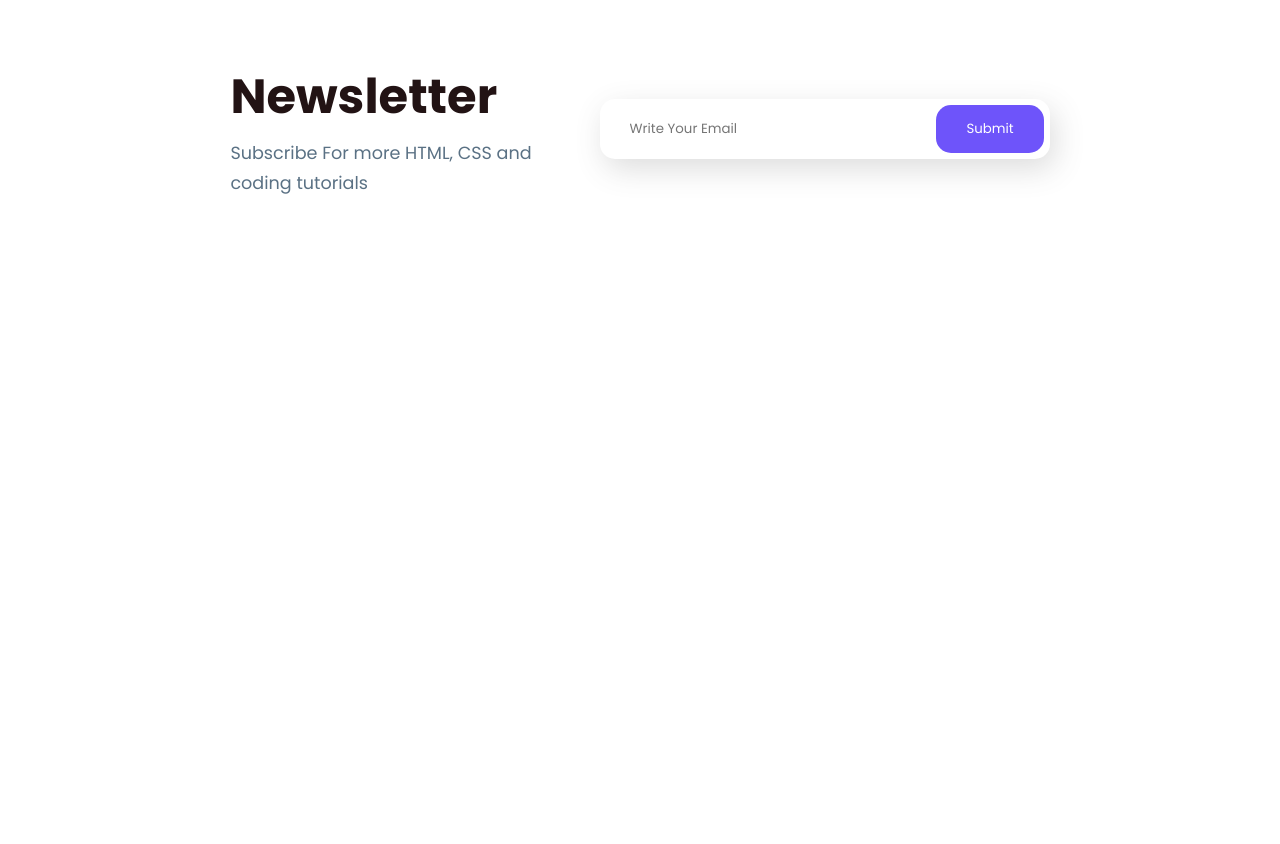
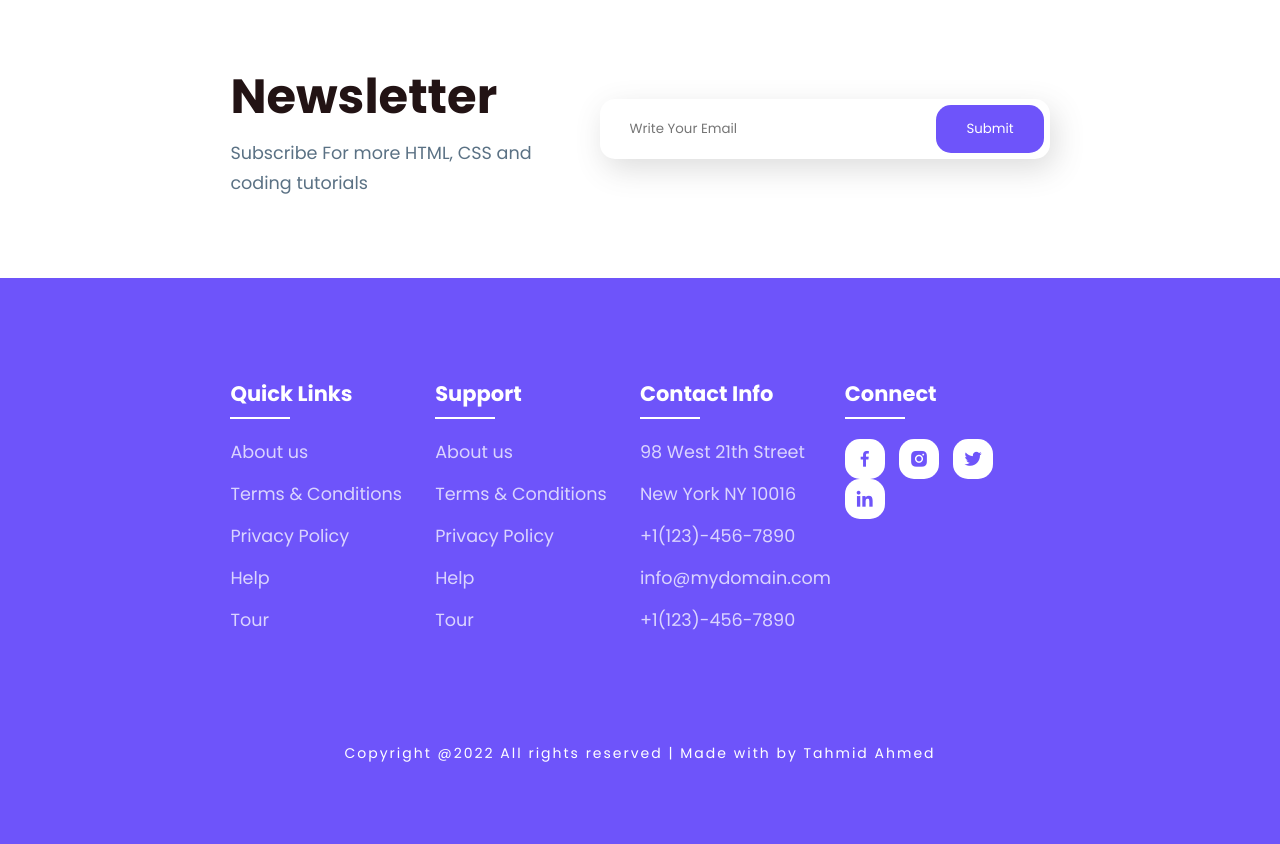
Before and after one commit to NapatpanOP/tour-and-travel, a plain HTML site: page index.html in a window 1280 px wide. Shown: the part 4662-5506 px from the top of the page. Before the commit the page ends 4940 px from the top, so only its background shows below. Drawn offline with nearby package versions, Linux system fonts and the light colour scheme; files whose address does not match are found by name.

Commit message:
Add footer

```diff
--- a/css/style.css
+++ b/css/style.css
@@ -348,3 +348,82 @@ header.sticky {
   right: 6px;
   cursor: pointer;
 }
+
+#contact {
+  background: var(--main-color);
+}
+
+.main {
+  display: flex;
+  flex-wrap: wrap;
+}
+
+.footer {
+  padding: 20px 0;
+}
+
+.list {
+  width: 25%;
+}
+
+.list h4 {
+  font-size: 21px;
+  color: var(--bg-color);
+  margin-bottom: 30px;
+  position: relative;
+}
+
+.list h4::before {
+  content: "";
+  position: absolute;
+  height: 2px;
+  width: 60px;
+  left: 0;
+  bottom: -10px;
+  background: var(--bg-color);
+}
+
+.list ul li:not(:last-child) {
+  margin-bottom: 16px;
+}
+
+.list ul li a {
+  color: #ffffffbf;
+  font-size: var(--p-font);
+  display: block;
+  transition: .3s;
+}
+
+.list ul li a:hover {
+  color: var(--bg-color);
+  transform: translateX(14px);
+}
+
+.list .social a {
+  height: 40px;
+  width: 40px;
+  background: var(--bg-color);
+  color: var(--main-color);
+  display: inline-flex;
+  align-items: center;
+  justify-content: center;
+  font-size: 21px;
+  border-radius: 15px;
+  transition: .3s;
+  margin-right: 10px;
+}
+
+.list .social a:hover {
+  transform: scale(1.1);
+}
+
+.end-text {
+  text-align: center;
+  padding-top: 90px;
+}
+
+.end-text p {
+  color: var(--bg-color);
+  font-size: 14px;
+  letter-spacing: 2px;
+}
--- a/index.html
+++ b/index.html
@@ -230,6 +230,60 @@
       </div>
     </section>
 
+    <!-- Footer -->
+    <section id="contact">
+      <div class="footer">
+        <div class="main">
+          <div class="list">
+            <h4>Quick Links</h4>
+            <ul>
+              <li><a href="#">About us</a></li>
+              <li><a href="#">Terms & Conditions</a></li>
+              <li><a href="#">Privacy Policy</a></li>
+              <li><a href="#">Help</a></li>
+              <li><a href="#">Tour</a></li>
+            </ul>
+          </div>
+
+          <div class="list">
+            <h4>Support</h4>
+            <ul>
+              <li><a href="#">About us</a></li>
+              <li><a href="#">Terms & Conditions</a></li>
+              <li><a href="#">Privacy Policy</a></li>
+              <li><a href="#">Help</a></li>
+              <li><a href="#">Tour</a></li>
+            </ul>
+          </div>
+
+          <div class="list">
+            <h4>Contact Info</h4>
+            <ul>
+              <li><a href="#">98 West 21th Street</a></li>
+              <li><a href="#">New York NY 10016</a></li>
+              <li><a href="#">+1(123)-456-7890</a></li>
+              <li><a href="#">info@mydomain.com</a></li>
+              <li><a href="#">+1(123)-456-7890</a></li>
+            </ul>
+          </div>
+
+          <div class="list">
+            <h4>Connect</h4>
+            <div class="social">
+              <a href="#"><i class="bx bxl-facebook"></i></a>
+              <a href="#"><i class="bx bxl-instagram-alt"></i></a>
+              <a href="#"><i class="bx bxl-twitter"></i></a>
+              <a href="#"><i class="bx bxl-linkedin"></i></a>
+            </div>
+          </div>
+        </div>
+      </div>
+
+      <div class="end-text">
+        <p>Copyright @2022 All rights reserved | Made with by Tahmid Ahmed</p>
+      </div>
+    </section>
+
     <!-- Link to js -->
     <script type="text/javascript" src="./js/script.js"></script>
   </body>
```
